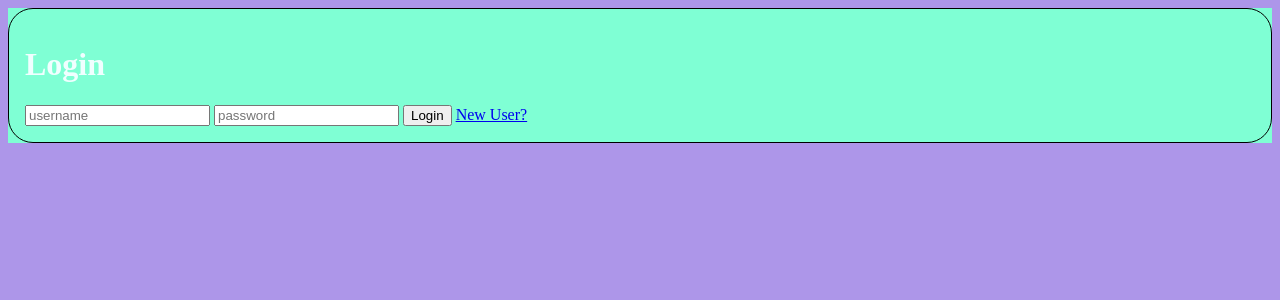
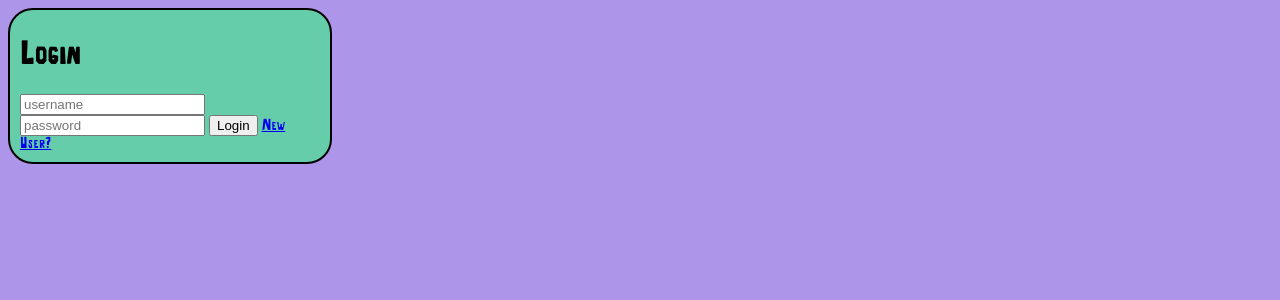
Before and after one commit to CMSC495-2021/TeamProject, a Flask app: page / in a window 1280 px wide. Shown: the top 300 px of the page. Run offline with Flask 2, Linux system fonts and the light colour scheme.

Commit message:
Played with the CSS a bit, just tryna' learn.

```diff
--- a/static/css/body.css
+++ b/static/css/body.css
@@ -1,4 +1,4 @@
 body{
-    color: azure;
+    color: black;
     background-color: #ad96e9;
 }
--- a/static/css/login.css
+++ b/static/css/login.css
@@ -1,6 +1,24 @@
+
+  @font-face {
+        font-family: rocko;
+    src: url('../font/rocko.ttf');
+    }
+
 .loginForm{
+
+    font-family: rocko;
     font-size: 16px;
-    padding: 16px;
-    border: 1px solid black;
+    padding: 10px;
+    border: 2px solid black;
     border-radius: 25px;
+
+    width: 300px;
+
+    background: mediumaquamarine;
+    overflow: hidden;
+
+
+
+
+
 }
--- a/static/css/main.css
+++ b/static/css/main.css
@@ -1,4 +1,5 @@
 main{
-    color: azure;
-    background-color: #7fffd4;
+    color: black;
+    background-color: #ad96e9;
+
 }
--- a/static/css/side.css
+++ b/static/css/side.css
@@ -1,5 +1,5 @@
 aside{
-    color: azure;
+    color: black;
     background-color: indianred;
 
 }
```
Also changed, not shown: static/font/rocko.ttf (added), 1 other file.
